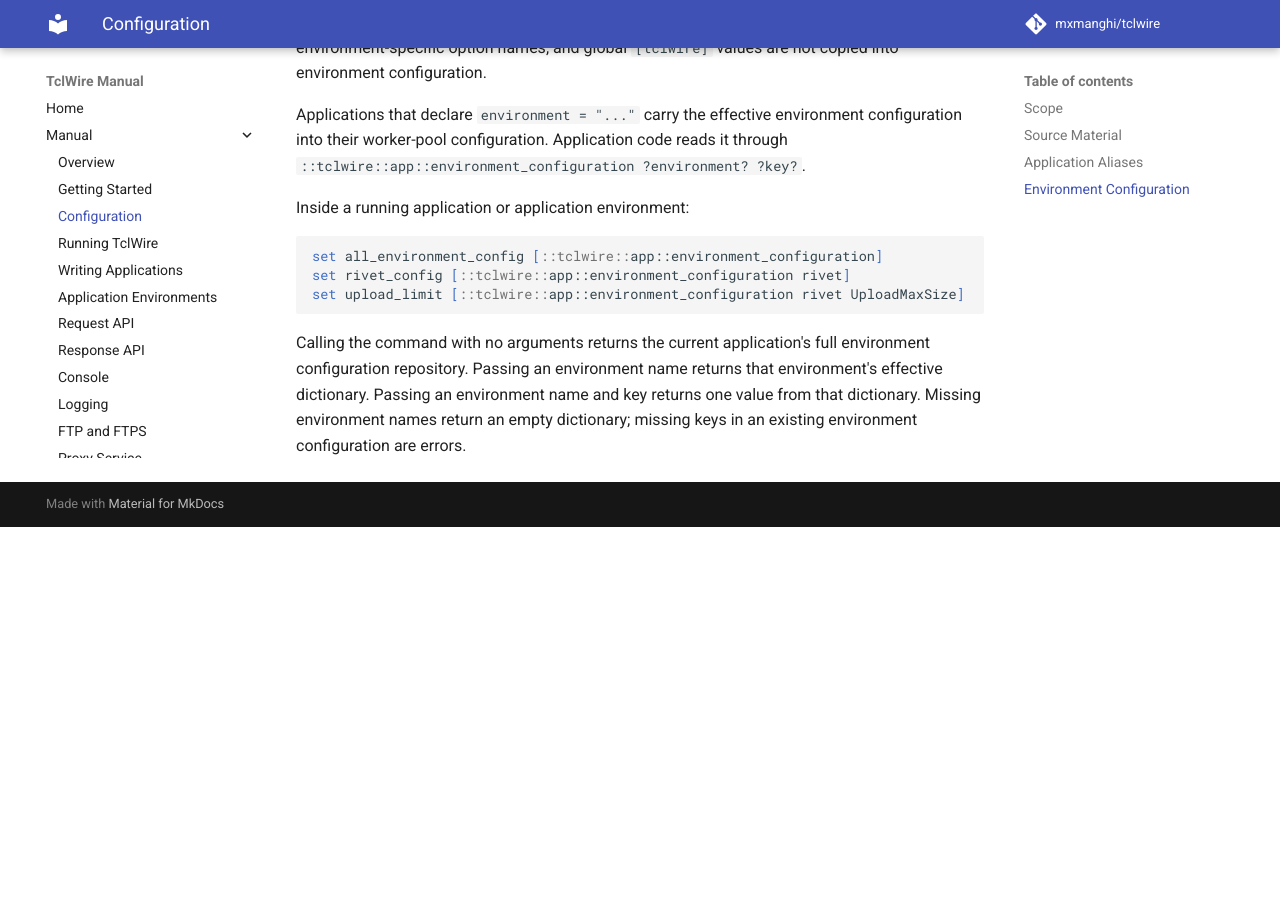
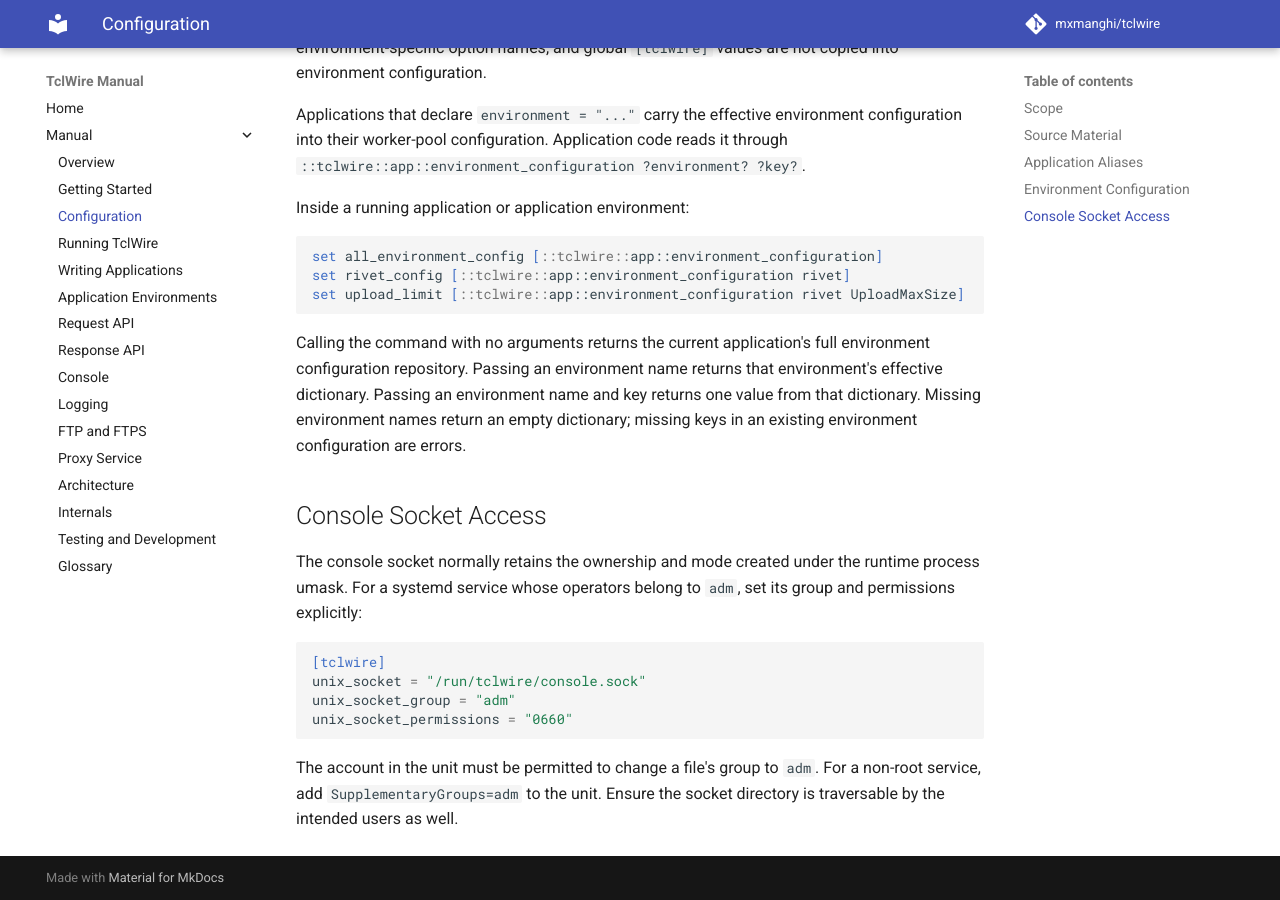
Before and after one commit to mxmanghi/tclwire, an MkDocs documentation site: the page built from doc/manual/configuration.md, in a window 1280 px wide and 900 px high, scrolled down 1268 px. Built offline with MkDocs 1.6.1 and Material for MkDocs 9.7.7, drawn with Linux system fonts in a browser that asks for light colours; comment, search, counter and statistics services are not loaded; before the commit the page ends 1795 px from its top, so only the background shows below that.

Commit message:
add handling of the console unix permissions

````diff
--- a/doc/manual/configuration.md
+++ b/doc/manual/configuration.md
@@ -65,3 +65,20 @@ environment configuration repository. Passing an environment name returns that
 environment's effective dictionary. Passing an environment name and key returns
 one value from that dictionary. Missing environment names return an empty
 dictionary; missing keys in an existing environment configuration are errors.
+
+## Console Socket Access
+
+The console socket normally retains the ownership and mode created under the
+runtime process umask. For a systemd service whose operators belong to `adm`,
+set its group and permissions explicitly:
+
+```toml
+[tclwire]
+unix_socket = "/run/tclwire/console.sock"
+unix_socket_group = "adm"
+unix_socket_permissions = "0660"
+```
+
+The account in the unit must be permitted to change a file's group to `adm`.
+For a non-root service, add `SupplementaryGroups=adm` to the unit. Ensure the
+socket directory is traversable by the intended users as well.
````
Also changed, not shown: runtime-doc/CONFIGURATION_OPTIONS.md (+11 -0 lines), runtime-doc/CONSOLE.md (+4 -0 lines), 7 other files.
